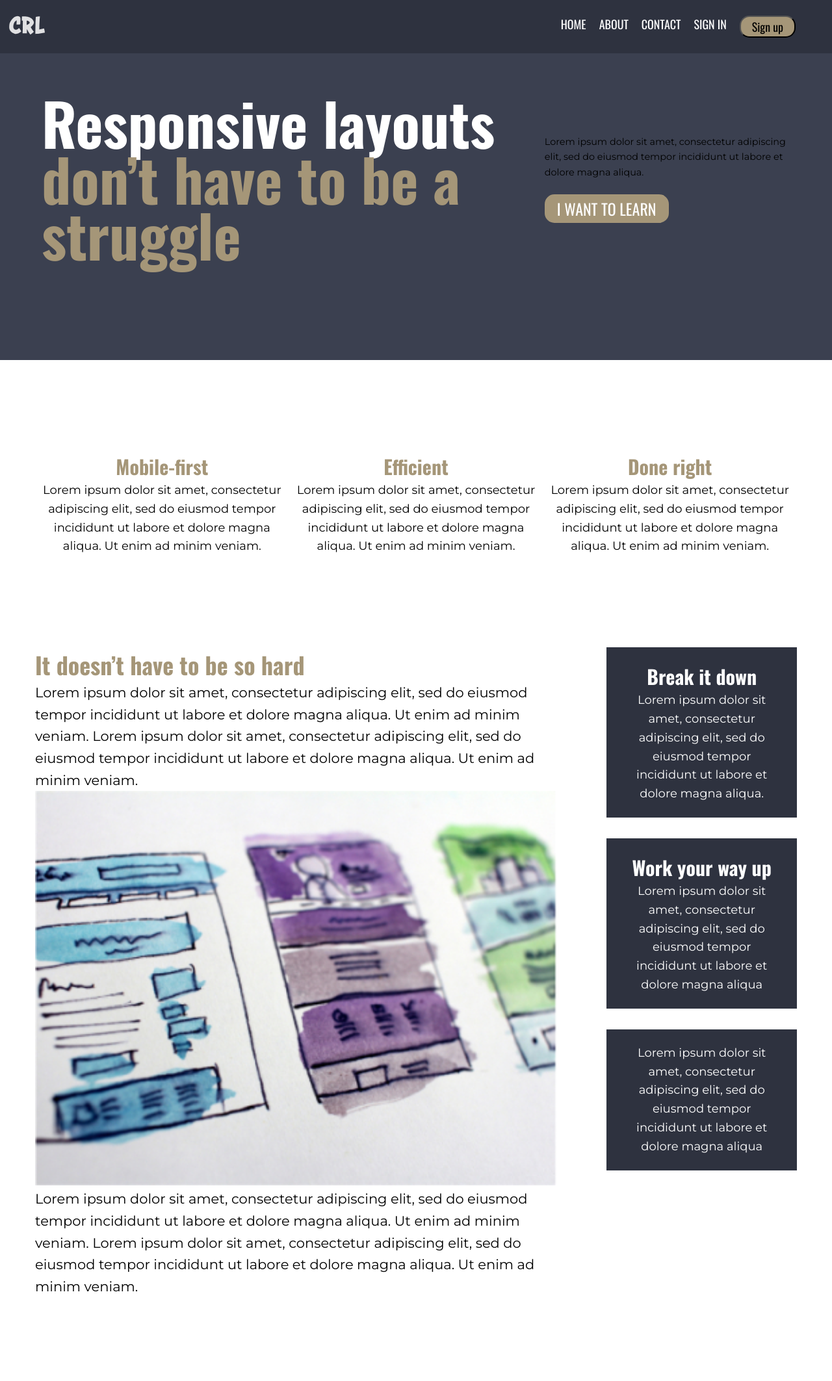
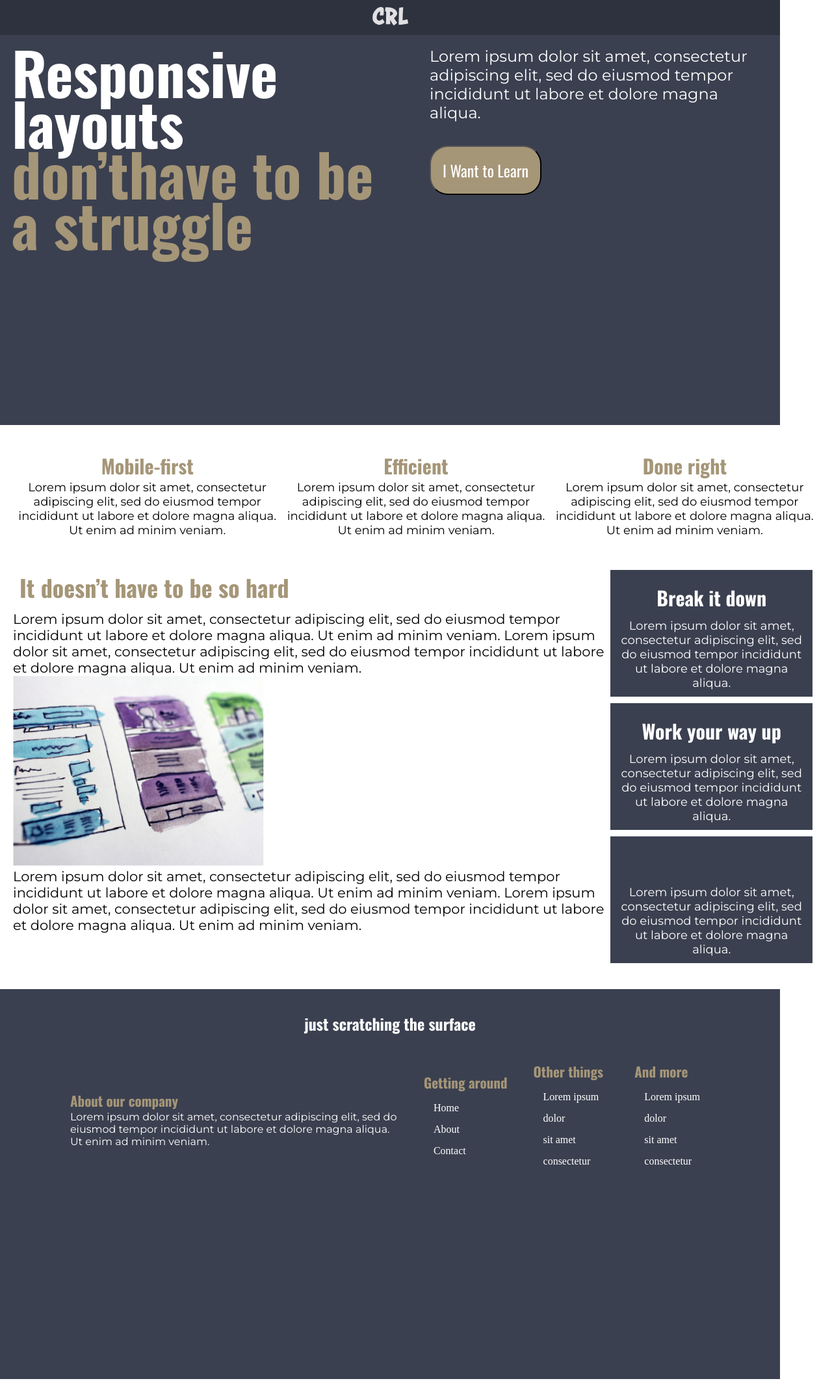
Before and after one commit to karanpr01/Conquering-Responsive-Layouts-final-challenage, a plain HTML site: page index.html in a window 1280 px wide. Shown: the top 2125 px of the page at 65% size. Drawn offline with nearby package versions, Linux system fonts and the light colour scheme.

Commit message:
completed the website using mobile first apporach and the responsive work for medium and large screen size

```diff
--- a/index.html
+++ b/index.html
@@ -8,43 +8,25 @@
     <link rel="stylesheet" href="style.css">
 </head>
 <body>
-    <header>
-        <div class="logo">
-            <img src="img/logo.svg" alt="Conquering Responsive Layouts">
-        </div>
-        <div class="nav">
-            <div class="links">
-                <ul>
-                    <li>Home</li>
-                    <li>About</li>
-                    <li>contact</li>
-                    <li>sign in</li>
-                    <li class="sign"> <button><a href="#signup">Sign up</a></button> </li>
-                </ul>
-            </div>
+<header class="flex">
+    <div>
+        <img src="img/logo.svg" alt="logo image">
     </div>
 </header>
 <main>
-        <div class="hero">
-            <div class="title">
-                <h1 class="white">Responsive
-                    layouts
-                 <span class="gold">don’t
-                 have to be a
-                    struggle</span>
-                </h1>
-            </div>
+    <div class="hero flex-hero">
+        <h1>Responsive layouts <span class="gold">don’thave to be a struggle</span> </h1>
         <div class="pass">
             <p>Lorem ipsum dolor sit amet, consectetur
                 adipiscing elit, sed do eiusmod tempor
                 incididunt ut labore et dolore magna aliqua.
             </p>
-                <button><a href="#Iwanttolearn">I want to learn</a></button>
+            <button><a href="#iwanttolearn">I Want to Learn</a></button>
         </div>
     </div>
-        <div class="sectwo">
-            <div class="one">
-                <h2>Mobile-first</h2>
+    <div class="sectwo two ">
+        <div>
+            <h2 class="gold">Mobile-first</h2>
             <p>Lorem ipsum dolor sit amet,
                 consectetur adipiscing elit, sed do
                 eiusmod tempor incididunt ut
@@ -52,8 +34,8 @@
                 enim ad minim veniam.
             </p>
         </div>
-            <div class="one">
-                <h2>Efficient</h2>
+        <div>
+            <h2 class="gold">Efficient</h2>
             <p>Lorem ipsum dolor sit amet,
                 consectetur adipiscing elit, sed do
                 eiusmod tempor incididunt ut
@@ -61,8 +43,8 @@
                 enim ad minim veniam.
             </p>
         </div>
-            <div class="one">
-                <h2>Done right</h2>
+        <div>
+            <h2 class="gold">Done right</h2>
             <p>Lorem ipsum dolor sit amet,
                 consectetur adipiscing elit, sed do
                 eiusmod tempor incididunt ut
@@ -71,9 +53,9 @@
             </p>
         </div>
     </div>
-        <div class="secthree">
-            <div class="two-1">
-                <h2>It doesn’t have to be so hard</h2>
+    <div class="secthree sectwo ">
+        <div class="secthree-one">
+            <h2 class="gold">It doesn’t have to be so hard</h2>
             <p>Lorem ipsum dolor sit amet, consectetur adipiscing elit, sed do
                 eiusmod tempor incididunt ut labore et dolore magna aliqua. Ut
                 enim ad minim veniam. Lorem ipsum dolor sit amet, consectetur
@@ -88,8 +70,8 @@
                 dolore magna aliqua. Ut enim ad minim veniam.
             </p>
         </div>
-            <div class="two-2">
-                 <div class="two-2-1">
+        <div class="secthree-two">
+            <div>
                 <h2>Break it down</h2>
                 <p>Lorem ipsum dolor sit amet,
                     consectetur adipiscing elit, sed do
@@ -97,62 +79,63 @@
                     labore et dolore magna aliqua.
                 </p>
             </div>
-                 <div class="two-2-1">
+            <div>
                 <h2>Work your way up</h2>
                 <p>Lorem ipsum dolor sit amet,
                     consectetur adipiscing elit, sed do
                     eiusmod tempor incididunt ut
-                        labore et dolore magna aliqua
+                    labore et dolore magna aliqua.
                 </p>
             </div>
-                    <div class="two-2-1">
-                        <!-- <h2>Break it down</h2> -->
+            <div>
+                <h2 class="display">Break it down</h2>
                 <p>Lorem ipsum dolor sit amet,
                     consectetur adipiscing elit, sed do
                     eiusmod tempor incididunt ut
-                            labore et dolore magna aliqua
+                    labore et dolore magna aliqua.
                 </p>
             </div>
         </div>
     </div>
-        <footer>
+</main>
+<footer class="hero">
     <h2>just scratching the surface</h2>
-            <div class="flex">
+    <div class="foot">
+        <div class="width">
+            <h3 class="gold">About our company</h3>
+            <p>Lorem ipsum dolor sit amet, consectetur adipiscing
+                elit, sed do eiusmod tempor incididunt ut labore et
+                dolore magna aliqua. Ut enim ad minim veniam.
+            </p>
+        </div>
         <div>
-                <h3>About our company</h3>
-                <p>Lorem ipsum dolor sit amet, consectetur adipiscing elit, sed do eiusmod tempor incididunt ut labore et dolore magna aliqua. Ut enim ad minim veniam.</p>
-            </div>
-
-            <div>
-                <h3>Getting around</h3>
-                <ul class="foot">
-                    <li><a href="#">Home</a></li>
-                    <li><a href="#">About</a></li>
-                    <li><a href="#">Contact</a></li>
+            <h3 class="gold">Getting around</h3>
+            <ul>
+                <li>Home</li>
+                <li>About</li>
+                <li>Contact</li>
             </ul>
         </div>
-
         <div>
-                <h3>Other things</h3>
-                <ul class="foot">
-                    <li><a href="#">Lorem ipsum</a></li>
-                    <li><a href="#">dolor</a></li>
-                    <li><a href="#">sit amet</a></li>
-                    <li><a href="#">consectetur</a></li>
+            <h3 class="gold">Other things</h3>
+            <ul>
+                <li>Lorem ipsum</li>
+                <li>dolor</li>
+                <li>sit amet</li>
+                <li>consectetur</li>
             </ul>
         </div>
-
         <div>
-                <h3>And more</h3>
-                <ul class="foot">
-                    <li><a href="#">Lorem ipsum</a></li>
-                    <li><a href="#">dolor</a></li>
-                    <li><a href="#">sit amet</a></li>
-                    <li><a href="#">consectetur</a></li>
+            <h3 class="gold">And more</h3>
+            <ul>
+                <li>Lorem ipsum</li>
+                <li>dolor</li>
+                <li>sit amet</li>
+                <li>consectetur</li>
             </ul>
         </div>
+    </div>
 </footer>
-    </main>
 
 
 </body>
--- a/style.css
+++ b/style.css
@@ -9,206 +9,169 @@
     margin: 0;
     padding: 0;
 }
-
-header{
+img{
+    max-width: 100%;
+}
+.flex{
+    width: 100%;
+    max-width: 1200px;
+    background-color: #2E323F;
     display: flex;
-    justify-content: space-between;
-    background-color: #2E323F;
-    padding: 14px;
+    justify-content: center;
     align-items: center;
 }
-ul{
-    display: flex;
-    list-style-type: none;
-    margin-right: 32px;
+header>div{
+    margin: 10px;
 }
-li{
-    padding: 10px;
-    color: white;
-    text-transform: uppercase;
-    font-family: "Oswald", sans-serif;
-    font-size: 1.125rem;
-}
-.sign > button{
-    font-size: 1.12rem;
-    font-family: "Oswald", sans-serif;
-    border-radius: 15px;
-    padding: 2px 17px;
-    background-color: #A59678;
-}
-.sign a{
-    /* font-size: 1.12rem;
-    font-family: "Oswald", sans-serif; */
-    text-decoration: none;
-    text-decoration-color: nonw;
-    color: inherit;
-}
-
-main{
+.hero{
     width: 100%;
-}
-
-.hero{
-    display: flex;
-    align-items: center;
-    padding: 40px;
+    max-width: 1200px;
     background-color: #3B4050;
-    padding-bottom: 126px;
+    min-height: 600px;
 }
 h1{
+    color: white;
     font-family: "Oswald", sans-serif;
-    font-size: 5.625rem;
-    color: white;
+    font-weight: bold;
+    font-size: 2.625rem;
+    padding: 18px;
+
 }
-
 .gold{
     color: #A59678;
 }
-p{
+
+.pass>p{
     font-family: "Montserrat", sans-serif;
     font-size: 1.5rem;
-}
-.title{
-    line-height: 86px;
-    margin: 24px;
-}
-
-.pass{
-    margin: 10px;
+    color: white;
+    margin: 18px;
 
 }
-
-.pass > button{
-    font-size: 1.12rem;
+.pass button{
+    margin: 18px;
+    border-radius: 28px;
+    padding: 18px;
+    /* color: white; */
+    background-color: #A59678;
+}
+.pass button a{
+    color: white;
+    text-decoration: none;
     font-family: "Oswald", sans-serif;
-    border-radius: 15px;
-    padding: 2px 17px;
-    background-color: #A59678;
-    border-color: transparent;
-    margin-top: 22px;
+    font-size:1.5rem ;
 }
-.pass>button>a{
-    text-decoration: none;
-    text-decoration-color: none ;
-    color: white;
-    text-transform: uppercase;
-    font-size: 1.5rem;
+.sectwo{
+    background-color: white;
+    justify-items: center;
+    margin: 30px 20px;
 }
-
-
-.sectwo{
-    display: flex;
-    margin: 141px 54px;
-    text-align: center;
-    justify-content: center;
-    align-items: center;
+.sectwo div{
+    margin-top: 10px;
 }
-
-h2{
+.sectwo h2{
     font-family: "Oswald", sans-serif;
     font-size: 1.875rem;
-    color: #A59678;
 }
-
-.one p{
+.sectwo p{
     font-family: "Montserrat", sans-serif;
     font-size: 1.125rem;
 }
-
-.secthree{
-    display: flex;
-    margin: 141px 54px;
-    /* justify-content: center;
-    align-items: center; */
-}
-img{
-    min-width: 100%;
-}
-.two-1{
-    margin-right: 77px;
-}
-
-.two-1 h2{
+.secthree h2{
+    margin: 10px;
     font-family: "Oswald", sans-serif;
     font-size: 2.25rem;
-    color: #A59678;
 }
-.two-1 p{
+.secthree p{
     font-family: "Montserrat", sans-serif;
     font-size: 1.313rem;
 }
+.secthree-two h2{
+    color: white;
+    font-family: "Oswald", sans-serif;
+    font-size: 1.875rem;
+    text-align: center;
+}
+.secthree-two p{
+    font-family: "Montserrat", sans-serif;
+    color: white;
+    font-size: 1.125rem;
+    text-align: center;
+}
+.secthree-two div{
+    background-color: #3B4050;
+    padding: 10px;
+}
+.display{
+    visibility: hidden;
+}
+footer{
+    justify-items: center;
+    padding: 20px;
+}
 
-.two-2{
+footer h2{
+    color: white;
     text-align: center;
+    font-family: "Oswald", sans-serif;
+    font-size: 1.5rem;
+    margin: 15px;
+}
+footer div p{
+    font-family: "Montserrat", sans-serif;
+    font-size:1rem ;
     color: white;
 }
-
-.two-2 h2{
+footer h3{
     font-family: "Oswald", sans-serif;
-    font-size: 1.875rem;
+    font-size: 1.313rem;
+}
+footer ul{
+    list-style-type: none;
     color: white;
+    /* justify-items: center; */
 }
-.two-2 p{
-    font-family: "Montserrat", sans-serif;
-    font-size: 1.125rem;
+footer div{
+    margin: 20px;
 }
-.two-2-1{
-    margin-bottom: 32px;
-    padding: 22px;
-    background-color:#2E323F;
-}
-footer {
-    background-color: #3a3a4f;
-    color: #fff;
-    padding: 40px 20px;
-    /* display: flex; */
-    justify-content: space-between;
-    align-items: start;
-}
-.flex{
-    display: flex;
+footer ul li {
+    margin: 15px;
 }
 
-
-footer div {
-    flex: 1;
-    padding: 0 15px;
+@media(min-width:600px){
+    .secthree-two{
+        display: flex;
+    }
+    .secthree-two div{
+        margin: 10px;
+    }
+    .two{
+        display: flex;
+        margin: 30px 20px;
+        text-align: center;
+    }
 }
 
-footer h2 {
-    font-size: 2.5rem;
-    font-weight: bold;
-    margin-bottom: 20px;
-    color: white;
-    text-align: center;
+@media(min-width:1000px){
+    .flex-hero{
+        display: flex;
+    }
+    .flex-hero h1{
+        font-size: 5.625rem;
+        line-height: 78px;
+    }
+    .secthree{
+        display: flex;
+    }
+    .secthree-two {
+        display: block;
+    }
+    .foot{
+        display: flex;
+        align-items: center;
+        justify-content: center;
+    }
+    .width{
+        width: 45%;
+    }
 }
-
-h3 {
-    color: #b9a86c;
-    font-weight: 600;
-    margin-bottom: 15px;
-}
-
-p {
-    font-size: 0.9rem;
-    line-height: 1.6;
-}
-
-.foot {
-    list-style-type: none;
-    padding: 0;
-    flex-direction: column;
-}
-
-.foot li {
-    margin: 8px 0;
-}
-
-.foot li a {
-    color: #ccc;
-    text-decoration: none;
-}
-
-.foot li a:hover {
-    color: #fff;
-}
```
Lines whose indentation alone changed are shown as unchanged.
